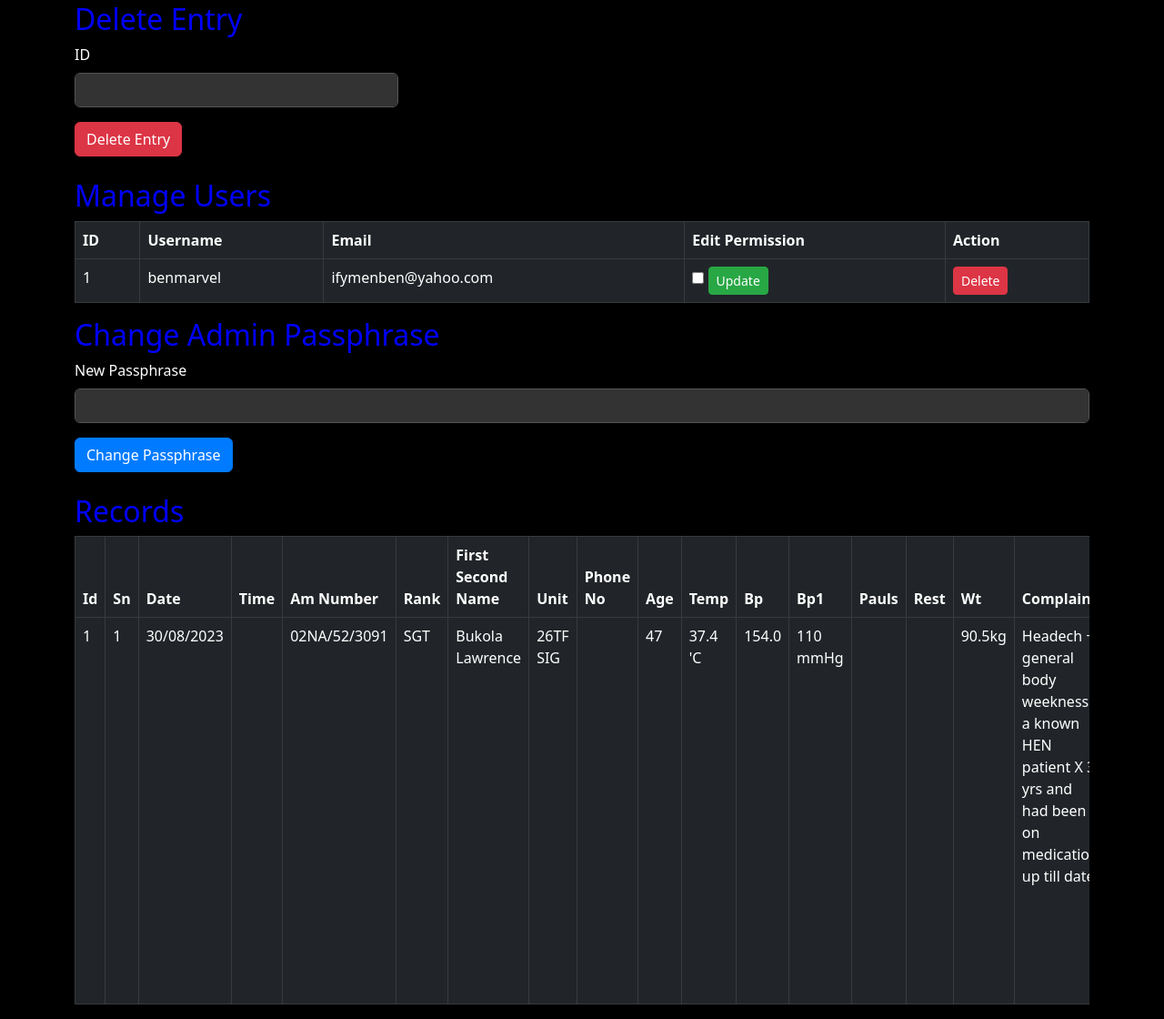
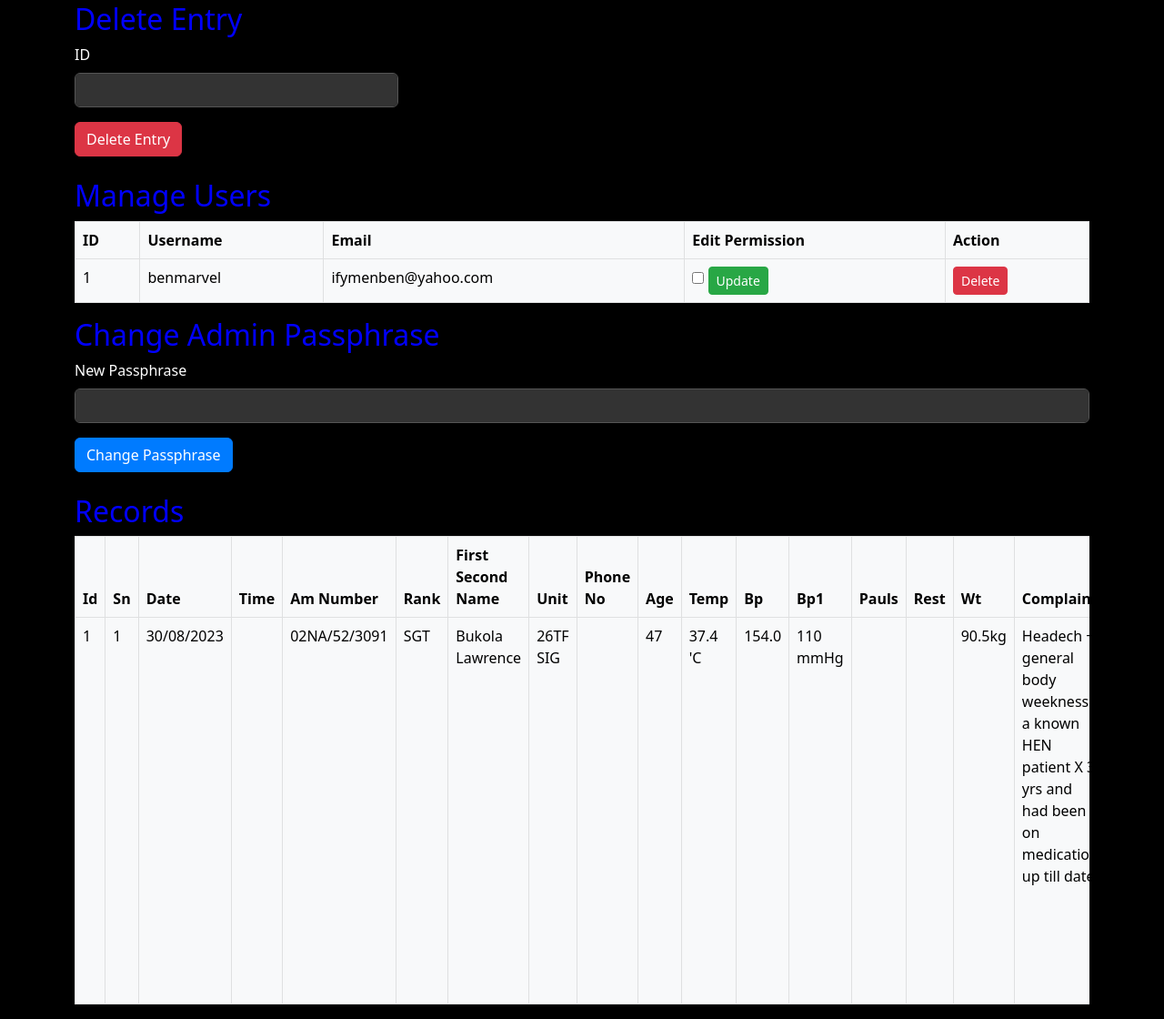
Before and after one commit to nonahgame/nal-hpl, a Flask app: page /admin in a window 1280 px wide. Shown: the part 1555-2675 px from the top of the page at 91% size. Run offline with Flask 3, Linux system fonts and the light colour scheme; a user stored in the database is signed in; data comes from the database, SQL or seed files in the repository.

Commit message:
Update admin.html

```diff
--- a/templates/admin.html
+++ b/templates/admin.html
@@ -5,7 +5,7 @@
     <meta name="viewport" content="width=device-width, initial-scale=1.0">
     <title>Admin Panel</title>
     <link href="https://cdn.jsdelivr.net/npm/bootstrap@5.3.0/dist/css/bootstrap.min.css" rel="stylesheet">
-    <link rel="stylesheet" href="{{ url_for('static', filename='style.css') }}?v=1">
+    <link rel="stylesheet" href="{{ url_for('static', filename='style.css') }}?v=2">
 </head>
 <body>
     <nav class="navbar navbar-expand-lg navbar-dark bg-dark">
@@ -83,7 +83,7 @@
             <button type="submit" class="btn btn-danger">Delete Entry</button>
         </form>
         <h2>Manage Users</h2>
-        <table class="table table-dark table-bordered">
+        <table class="table table-light table-bordered">
             <thead>
                 <tr>
                     <th>ID</th>
@@ -130,7 +130,7 @@
         {% if df is not none and not df.empty %}
         <h2>Records</h2>
         <div class="table-responsive">
-            <table class="table table-dark table-bordered">
+            <table class="table table-light table-bordered">
                 <thead>
                     <tr>
                         {% for column in df.columns %}
```
